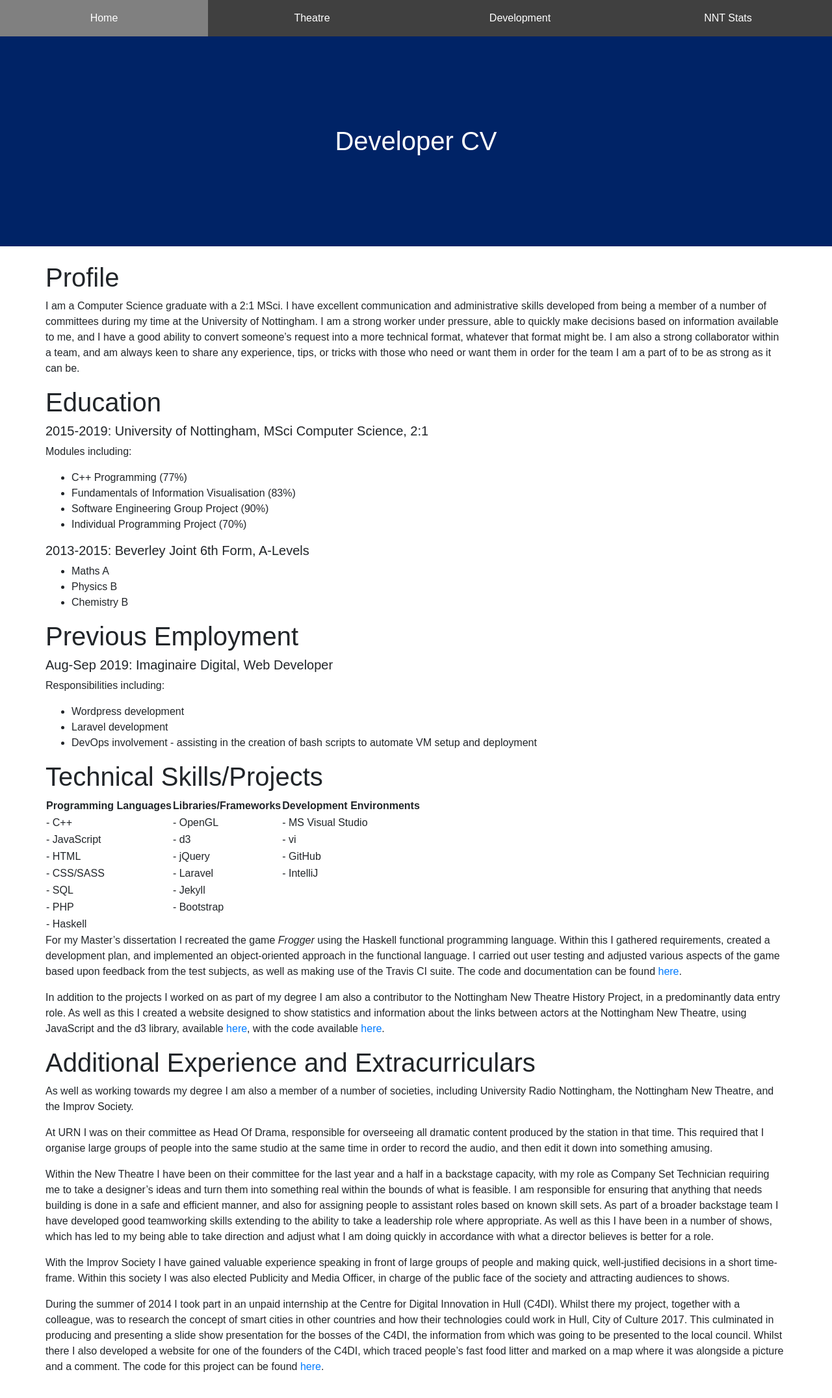
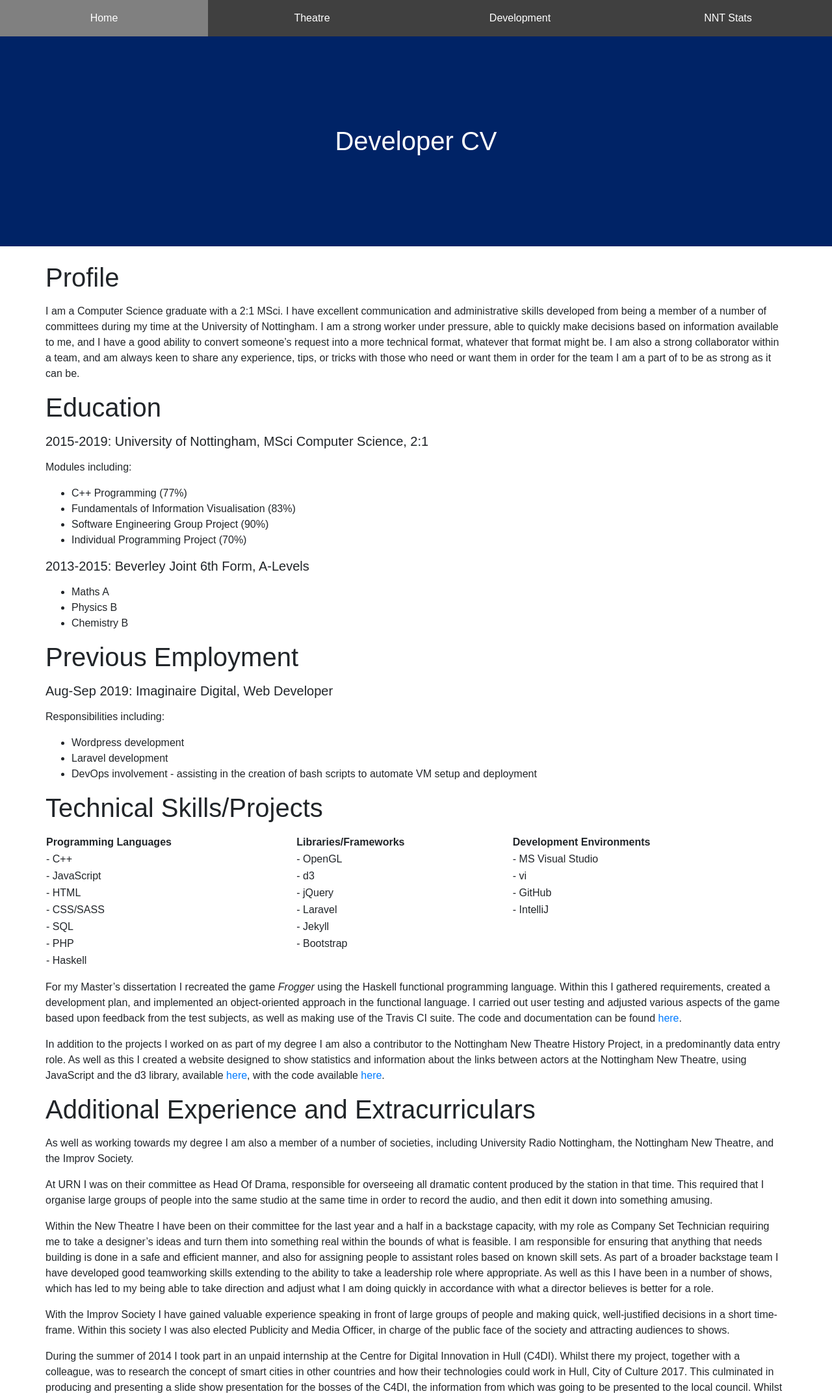
Before and after one commit to GingertronMk1/gingertronmk1.github.io, a Jekyll site: the page built from cvs/dev.md, in a window 1280 px wide. Shown: the whole page at 65% size. Built offline with Jekyll 4.4.1, drawn with Linux system fonts in a browser that asks for light colours; nearby versions of some CDN libraries.

Commit message:
Added table and margin-bottom

```diff
--- a/_sass/global.scss
+++ b/_sass/global.scss
@@ -35,8 +35,10 @@
   h5,   // to force it
   h6,   // to render
   p,    // properly
-  ul {
+  ul,
+  table {
     min-width: 100%;
+    margin-bottom: 1rem;
   }
 }
 
```
